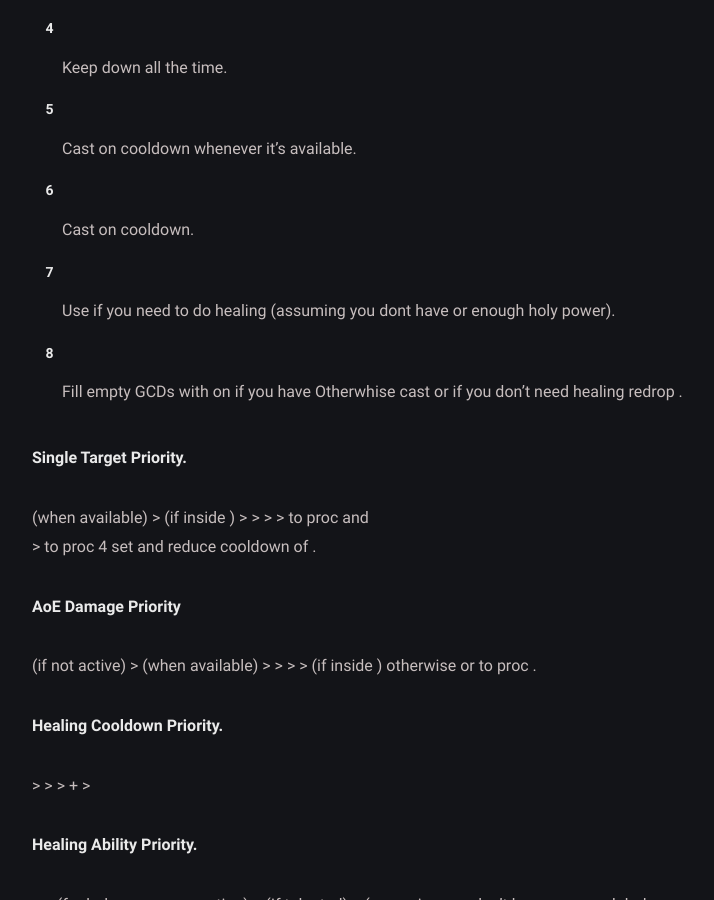
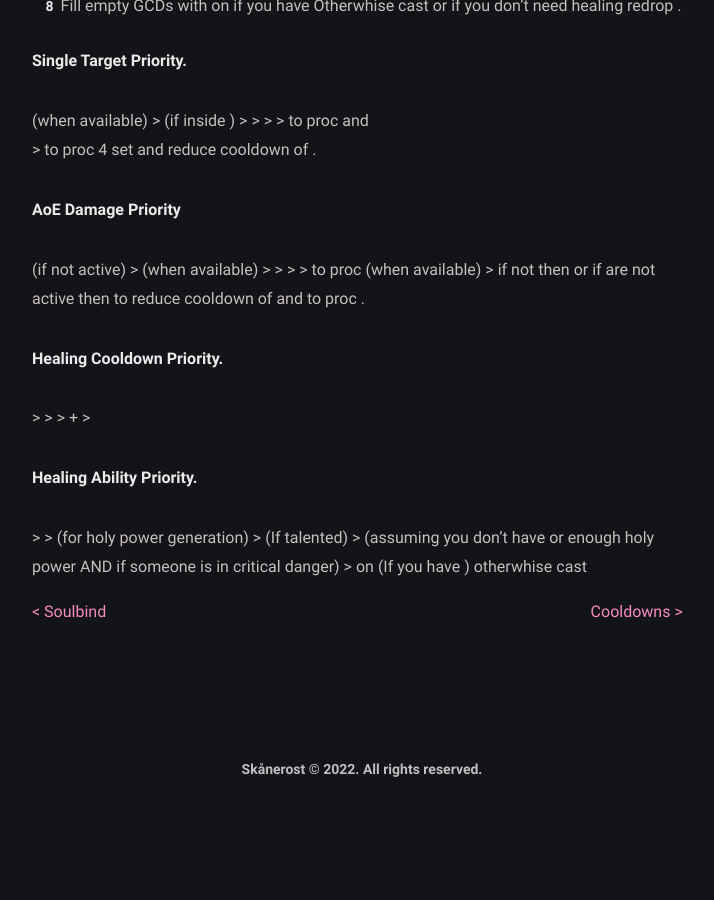
Before and after one commit to BetterThanWowhead/BetterThanWowhead.github.io, a Jekyll site: the page built from pages/M+/playstyle.md, in a window 1280 px wide and 900 px high, scrolled down 2548 px. Shown: the whole window, without its empty margins (278-992 px from the left). Built offline with Jekyll 4.4.1, drawn with Linux system fonts in a browser that asks for light colours; a script that is not in the unit is left out; after the commit the page ends 3364 px from its top, so only the background shows below that.

Commit message:
Update playstyle.md

```diff
--- a/pages/M+/playstyle.md
+++ b/pages/M+/playstyle.md
@@ -66,11 +66,9 @@
 Here you can see what your playstyle should look like:
 
 1. Use <a href="https://www.wowhead.com/spell=20473/holy-shock" data-wowhead="spell=20473"></a> on cooldown (either for healing or damage).
-
 2. Use <a href="https://www.wowhead.com/spell=293895/crusader-strike" data-wowhead="spell=293895"></a> (If talented to
 <a href="https://www.wowhead.com/spell=196926/crusaders-might" data-wowhead="spell=196926"></a>) to reset cooldown of
 <a href="https://www.wowhead.com/spell=20473/holy-shock" data-wowhead="spell=20473"></a>.
-
 3. Spend holy power on  <a href="https://www.wowhead.com/spell=85673/word-of-glory" data-wowhead="spell=85673"></a> to proc
 <a href="https://ptr.wowhead.com/spell=364468/dawn-will-come" data-wowhead="spell=364468"></a> (if available) otherwhise cast
 <a href="https://www.wowhead.com/spell=85222/light-of-dawn" data-wowhead="spell=85222"></a> to reduce cooldown of
@@ -78,19 +76,10 @@
 <a href="https://www.wowhead.com/spell=85673/word-of-glory" data-wowhead="spell=85673"></a>. And if you're inside
 <a href="https://www.wowhead.com/spell=66011/avenging-wrath" data-wowhead="spell=85222"></a> and there's no healing required then use
 <a href="https://www.wowhead.com/spell=53600/shield-of-the-righteous" data-wowhead="spell=53600"></a> on 3+ targets.
-
-4. Keep
-<a href="https://www.wowhead.com/spell=26573/consecration" data-wowhead="spell=26573"></a> down all the time.
-
-5. Cast
-<a href="https://www.wowhead.com/spell=24275/hammer-of-wrath" data-wowhead="spell=24275"></a> on cooldown whenever it's available.
-
-6. Cast
-<a href="https://www.wowhead.com/spell=20271/judgment" data-wowhead="spell=20271"></a> on cooldown.
-
-7. Use
-<a href="https://www.wowhead.com/spell=183998/light-of-the-martyr" data-wowhead="spell=183998"></a> if you need to do healing (assuming you dont have <a href="https://www.wowhead.com/spell=20473/holy-shock" data-wowhead="spell=20473"></a> or enough holy power).
-
+4. Keep <a href="https://www.wowhead.com/spell=26573/consecration" data-wowhead="spell=26573"></a> down all the time.
+5. Cast <a href="https://www.wowhead.com/spell=24275/hammer-of-wrath" data-wowhead="spell=24275"></a> on cooldown whenever it's available.
+6. Cast <a href="https://www.wowhead.com/spell=20271/judgment" data-wowhead="spell=20271"></a> on cooldown.
+7. Use <a href="https://www.wowhead.com/spell=183998/light-of-the-martyr" data-wowhead="spell=183998"></a> if you need to do healing (assuming you dont have <a href="https://www.wowhead.com/spell=20473/holy-shock" data-wowhead="spell=20473"></a> or enough holy power).
 8. Fill empty GCDs with
 <a href="https://www.wowhead.com/spell=82326/holy-light" data-wowhead="spell=82326"></a> on
 <a href="https://www.wowhead.com/spell=53563/beacon-of-light" data-wowhead="spell=53563"></a> if you have
@@ -123,15 +112,8 @@
 \>
 <a href="https://www.wowhead.com/spell=20271/judgment" data-wowhead="spell=20271"></a>
 \>
-<a href="https://www.wowhead.com/spell=53600/shield-of-the-righteous" data-wowhead="spell=53600"></a>
-(if inside
-<a href="https://tbc.wowhead.com/spell=31884/avenging-wrath" data-wowhead="spell=31884"></a>
-\)
-otherwise
-<a href="https://www.wowhead.com/spell=85673/word-of-glory" data-wowhead="spell=85673"></a>
-or
-<a href="https://www.wowhead.com/spell=85222/light-of-dawn" data-wowhead="spell=85222"></a> to proc
-<a href="https://www.wowhead.com/spell=248033/awakening" data-wowhead="spell=248033"></a>.
+<a href="https://www.wowhead.com/spell=85673/word-of-glory" data-wowhead="spell=85673"></a> to proc
+<a href="https://ptr.wowhead.com/spell=364468/dawn-will-come" data-wowhead="spell=364468"></a> (when available) > if not then <a href="https://www.wowhead.com/spell=53600/shield-of-the-righteous" data-wowhead="spell=53600"></a> or if <a href="https://tbc.wowhead.com/spell=31884/avenging-wrath" data-wowhead="spell=31884"></a> are not active then <a href="https://www.wowhead.com/spell=85222/light-of-dawn" data-wowhead="spell=85222"></a> to reduce cooldown of <a href="https://tbc.wowhead.com/spell=31884/avenging-wrath" data-wowhead="spell=31884"></a> and to proc <a href="https://www.wowhead.com/spell=248033/awakening" data-wowhead="spell=248033"></a>.
 
 **Healing Cooldown Priority.**
 
```
